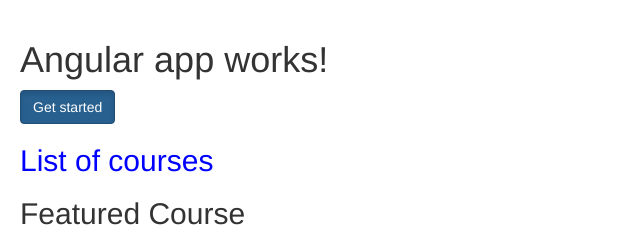
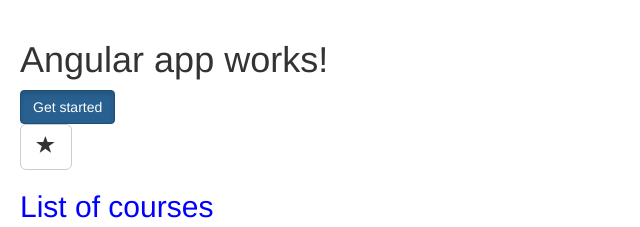
Before and after one commit to fer77/Angular, an Angular app in the folder ecommerce-app/hello-world/: page / in a window 1280 px wide. Shown: the top 227 px of the page, without its empty margins (0-640 px from the left). Built offline with nearby package versions, Linux system fonts and the light colour scheme.

Commit message:
added a favorite component to courses component

```diff
--- a/ecommerce-app/hello-world/src/app/courses.component.ts
+++ b/ecommerce-app/hello-world/src/app/courses.component.ts
@@ -5,7 +5,13 @@
     selector: 'courses',
     template: `
         <div (click)="onDivClicked()">
-            <button (click)="welcome($event)" class="btn btn-primary" [class.active]="isActive"> Get started</button>
+            <button (click)="welcome($event)" class="btn btn-primary" [class.active]="isActive">Get started</button>
+        </div>
+        <div>
+            <button (click)="favorite()" type="button" class="btn btn-default btn-lg">
+                <span class="glyphicon glyphicon-star" *ngIf="isFavorite" aria-hidden="true"></span>
+                <span class="glyphicon glyphicon-star-empty" *ngIf="!isFavorite" aria-hidden="true"></span>
+            </button>
         </div>
         <h2 [style.color]="isActive ? 'blue' : 'black'">{{ title }}</h2>
         <h2>Featured Course</h2>
@@ -46,6 +52,7 @@
         releaseDate: new Date(2018, 3, 1)
     };
     isActive = true;
+    isFavorite = true;
     email = "fernando@email.com";
 
     onKeyUp() {
@@ -60,6 +67,10 @@
 
         console.log('button was clicked!');
     }
+    favorite() {
+        this.isFavorite === true ? this.isFavorite = false : this.isFavorite = true;
+        // console.log('clicked');
+    }
 
     constructor(service: CoursesService) {
         this.courses = service.getCourses();
```
